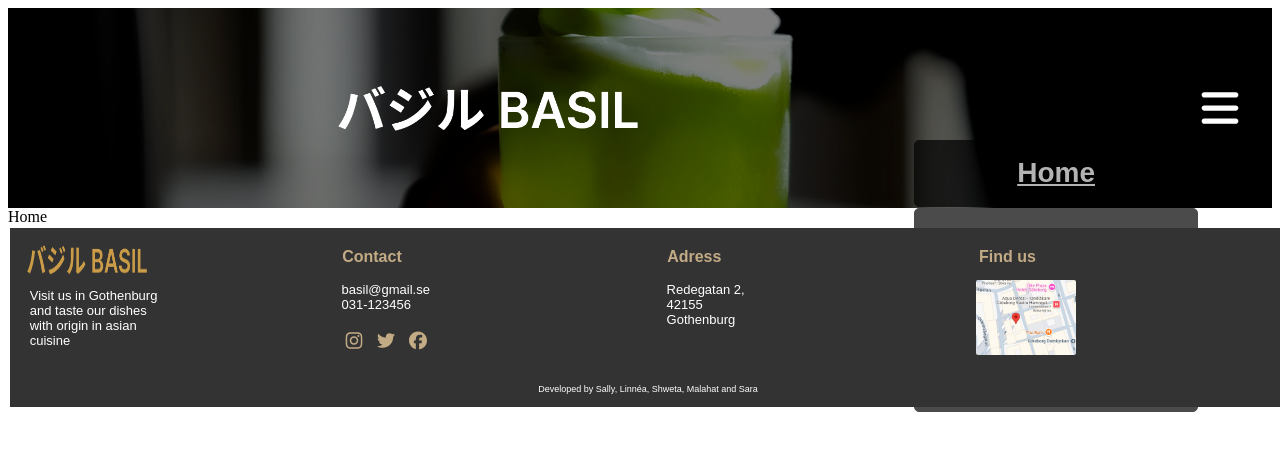
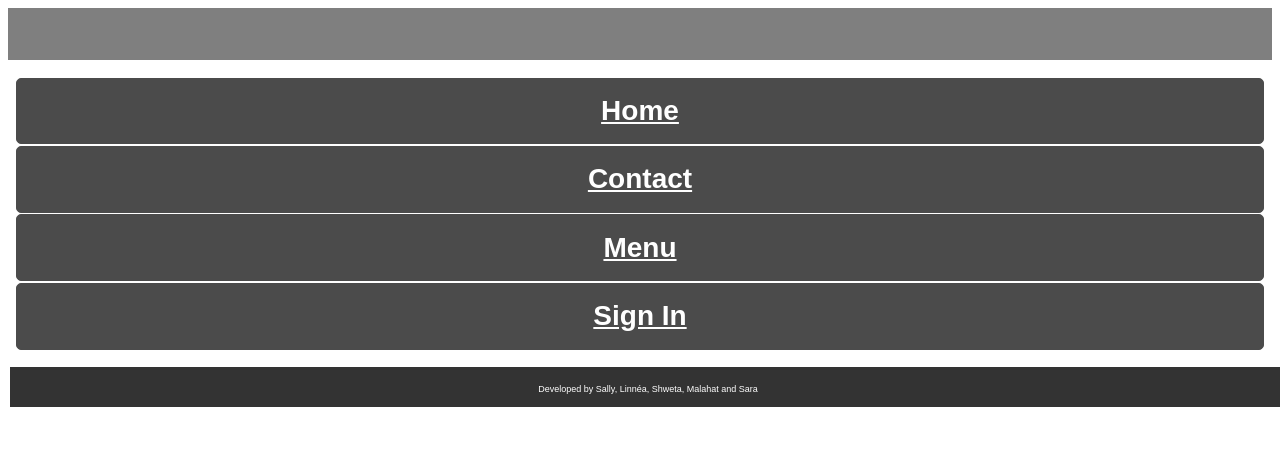
Before and after one commit to NinjaNean/basilika, a React (Vite) app: page / in a window 1280 px wide. Both pictures are taken after a click on the icon 1220 px from the left and 108 px from the top of the page. Shown: the top 450 px of the page. Built offline with nearby package versions, Linux system fonts and the light colour scheme.

Commit message:
close menu links

```diff
--- a/src/App.jsx
+++ b/src/App.jsx
@@ -2,12 +2,15 @@ import { NavLink, Outlet } from "react-router";
 import "./App.css";
 import Footer from "./Component/footer/Footer.jsx";
 import Header from "./Component/header/Header.jsx";
+import OpenMenu from "./Component/openMenu/OpenMenu.jsx";
+
 
 
 function App() {
   return (
     <>
       <header>
+        <OpenMenu />
         <Header />
       </header>
       <main>
--- a/src/Component/header/Header.css
+++ b/src/Component/header/Header.css
@@ -3,15 +3,12 @@
     height: 200px;
     width: 100%;
     background-color: rgba(0, 0, 0, 0.5);
+    /* background: transparent; */
     display: flex;
     align-items: center;
     justify-content: center;
     padding: 1em;
-    background-image: url('../../assets/headerImage.png');
-    background-size: cover;
-    background-position: center;
-    background-repeat: no-repeat;
-    background-blend-mode: darken;
+
 }
 
 .logo-container {
--- a/src/Component/header/Header.jsx
+++ b/src/Component/header/Header.jsx
@@ -1,16 +1,13 @@
-import React, { useState } from 'react';
 import './Header.css';
 import { FontAwesomeIcon } from '@fortawesome/react-fontawesome';
 import { faBars } from '@fortawesome/free-solid-svg-icons';
 import logo from '../../assets/logo.png';
-import OpenMenu from '../openMenu/OpenMenu.jsx';
+import { useOpenMenuStore } from '../openMenu/store/openMenuStore.js';
+
 
 const Header = () => {
-  const [menuOpen, setMenuOpen] = useState(false);
-
-  const toggleMenu = () => {
-    setMenuOpen(!menuOpen);
-  };
+  const toggleMenu = useOpenMenuStore((state) => state.toggleMenu);
+  console.log(toggleMenu);
 
   return (
     <header className="header-container">
@@ -22,9 +19,8 @@ const Header = () => {
         icon={faBars}
         className="menu-icon"
         onClick={toggleMenu}
+
       />
-
-      <OpenMenu isOpen={menuOpen} />
     </header>
   );
 };
--- a/src/Component/openMenu/OpenMenu.css
+++ b/src/Component/openMenu/OpenMenu.css
@@ -4,11 +4,15 @@
     cursor: pointer;
 }
 .nav-links {
-    position:relative;
-    top: 100%;
-    right: 3em;
-    padding: 10px;
-    width:400px;
+    display: block;
+    background-color: white;
+    position: absolute;
+    top: 60px;
+    left: 0;
+    width: 100%;
+    z-index: 999;
+    padding: 1rem;
+
 
 }
 .nav-links ul {
--- a/src/Component/openMenu/OpenMenu.jsx
+++ b/src/Component/openMenu/OpenMenu.jsx
@@ -1,17 +1,24 @@
+import React from 'react';
+import { NavLink} from "react-router";
+import './OpenMenu.css';
+import { useOpenMenuStore } from '../openMenu/store/openMenuStore.js';
 
-import React from 'react';
-import './OpenMenu.css';
 
-const OpenMenu = ({ isOpen }) => {
+
+const OpenMenu = () => {
+  const isOpen = useOpenMenuStore((state) => state.isOpen);
+  const closeMenu = useOpenMenuStore((state) => state.closeMenu);
+
   if (!isOpen) return null;
+  console.log("isOpen:", isOpen);
 
   return (
-    <nav className="nav-links">
-      <ul>
-        <li><a href="#">Home</a></li>
-        <li><a href="#">Contact</a></li>
-        <li><a href="#">Menu</a></li>
-        <li><a href="#">Sign In</a></li>
+    <nav className="nav-links" onClick={closeMenu}>
+      <ul onClick={closeMenu}>
+        <li><NavLink to="/">Home</NavLink></li>
+        <li><NavLink to="/contact">Contact</NavLink></li>
+        <li><NavLink to="/menu">Menu</NavLink></li>
+        <li><NavLink to="/signin">Sign In </NavLink></li>
       </ul>
     </nav>
   );
--- /dev/null
+++ b/src/Component/openMenu/store/openMenuStore.js
@@ -0,0 +1,9 @@
+import { create } from 'zustand'
+
+const useOpenMenuStore = create((set) => ({
+    isOpen: false,
+    toggleMenu: () => set((state) => ({ isOpen: !state.isOpen })),
+    closeMenu: () => set({ isOpen: false }),
+  }));
+
+  export {useOpenMenuStore };
--- /dev/null
+++ b/src/store/openMenuStore.js
@@ -0,0 +1,9 @@
+import { create } from 'zustand'
+
+const useOpenMenuStore = create((set) => ({
+    isOpen: false,
+    toggleMenu: () => set((state) => ({ isOpen: !state.isOpen })),
+    closeMenu: () => set({ isOpen: false }),
+  }));
+
+  export default useOpenMenuStore;
```
